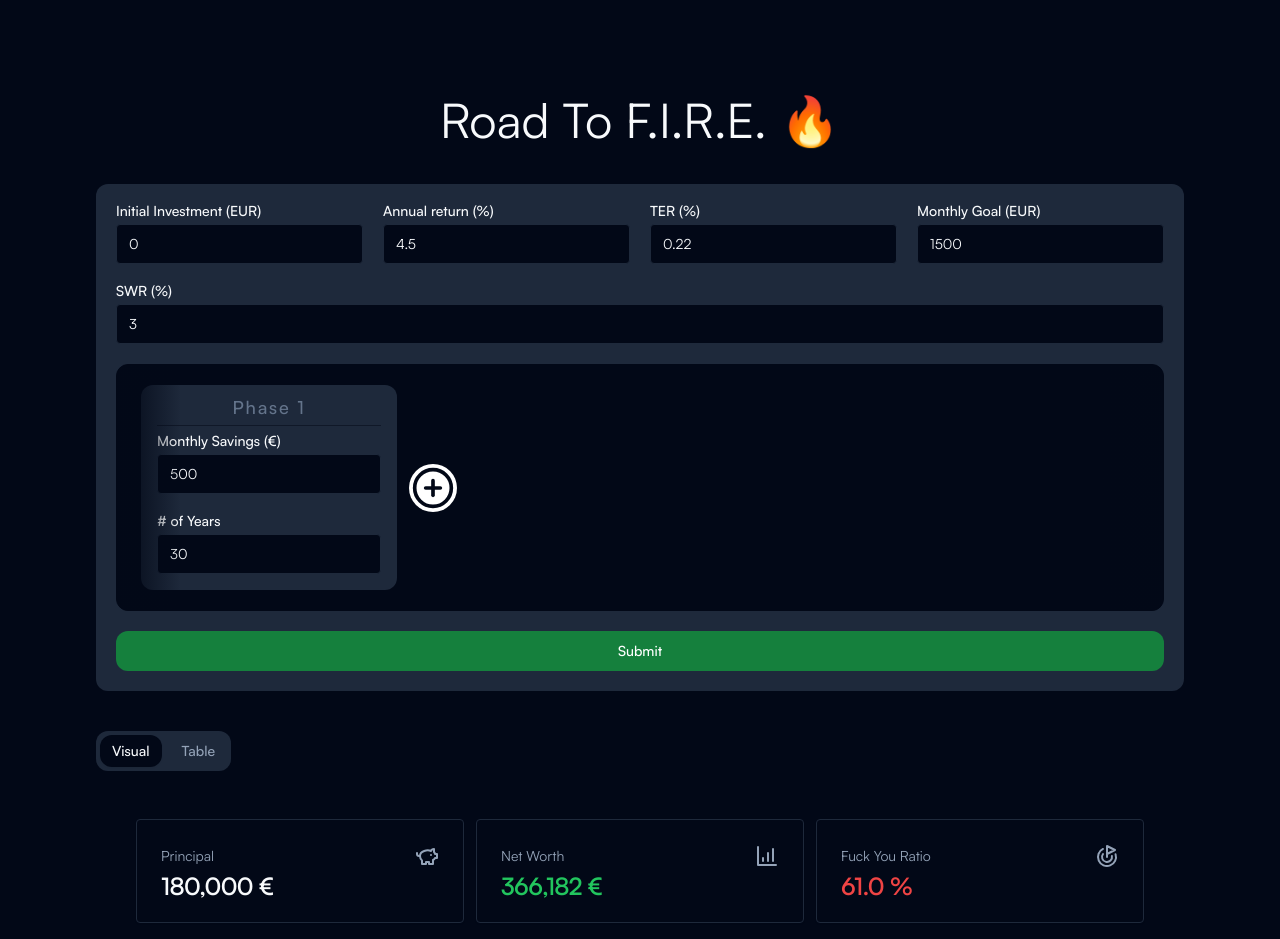
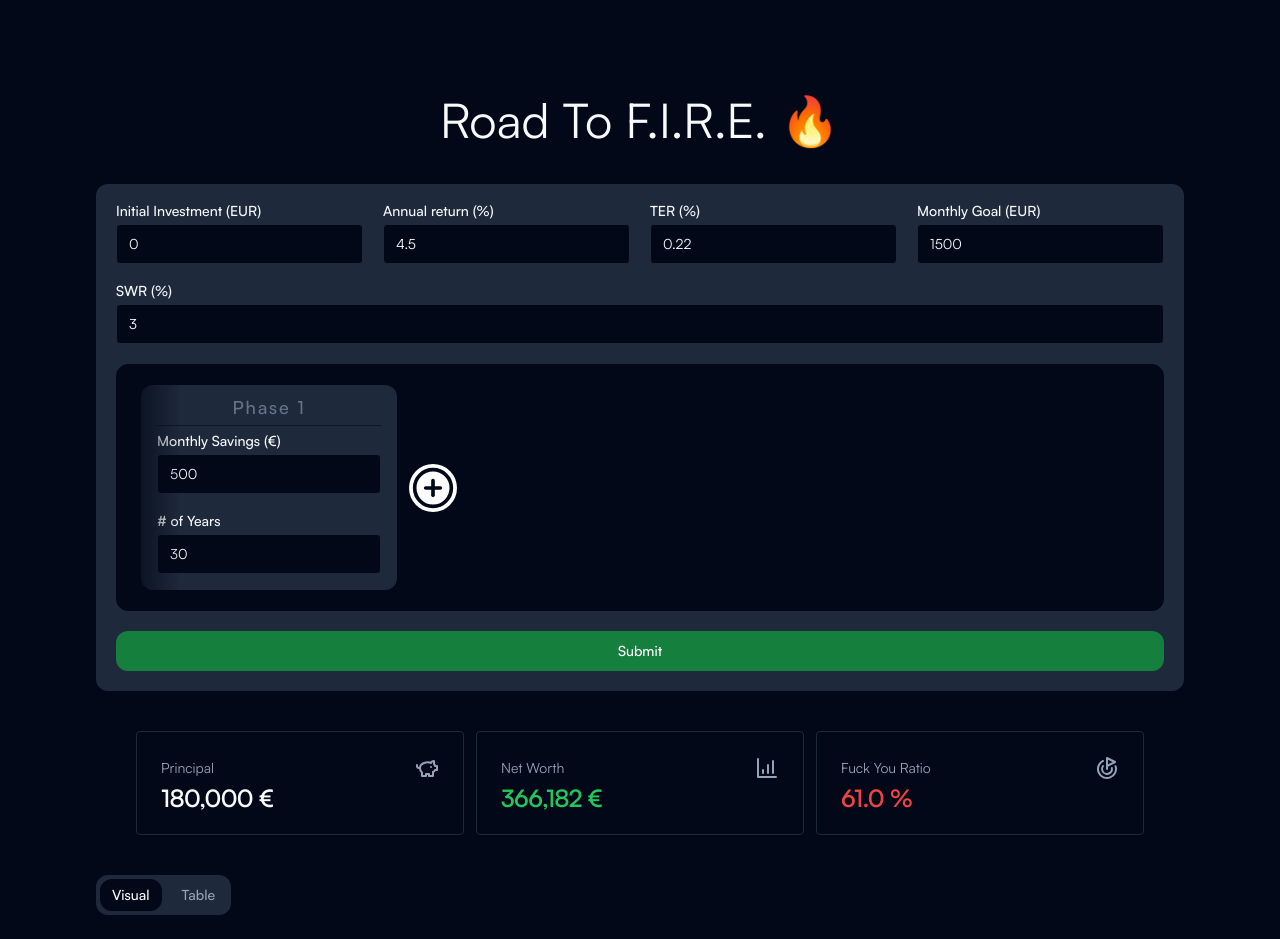
Before and after one commit to MassimoParisi/road-to-fire, a Next.js app: page /fire/ in a window 1280 px wide. Shown: the top 939 px of the page. Built offline with nearby package versions, Linux system fonts and the light colour scheme.

Commit message:
move analytics card outside of tab view

```diff
--- a/app/page.tsx
+++ b/app/page.tsx
@@ -227,6 +227,11 @@ export default function Home() {
           Submit
         </Button>
       </div>
+      <div className="flex flex-wrap gap-3 px-10 justify-center w-full">
+        <PrincipalCard principal={finalPrincipal} />
+        <NetWorthCard netWorth={finalNetWorth} fuRatio={finalFuRatio} />
+        <FuckYouRatioCard fuRatio={finalFuRatio} />
+      </div>
       {data.length > 0 ? (
         <Tabs defaultValue="visual" className="w-full">
           <TabsList className="w-min flex gap-2 rounded-xl">
@@ -239,11 +244,11 @@ export default function Home() {
           </TabsList>
           <TabsContent value="visual">
             <div className="flex flex-col gap-3 pt-10">
-              <div className="flex flex-wrap gap-3 px-10 justify-center">
+              {/* <div className="flex flex-wrap gap-3 px-10 justify-center">
                 <PrincipalCard principal={finalPrincipal} />
                 <NetWorthCard netWorth={finalNetWorth} fuRatio={finalFuRatio} />
                 <FuckYouRatioCard fuRatio={finalFuRatio} />
-              </div>
+              </div> */}
               <SavingsChart snapshots={data} fuMoney={fuMoney} />
             </div>
           </TabsContent>
```
